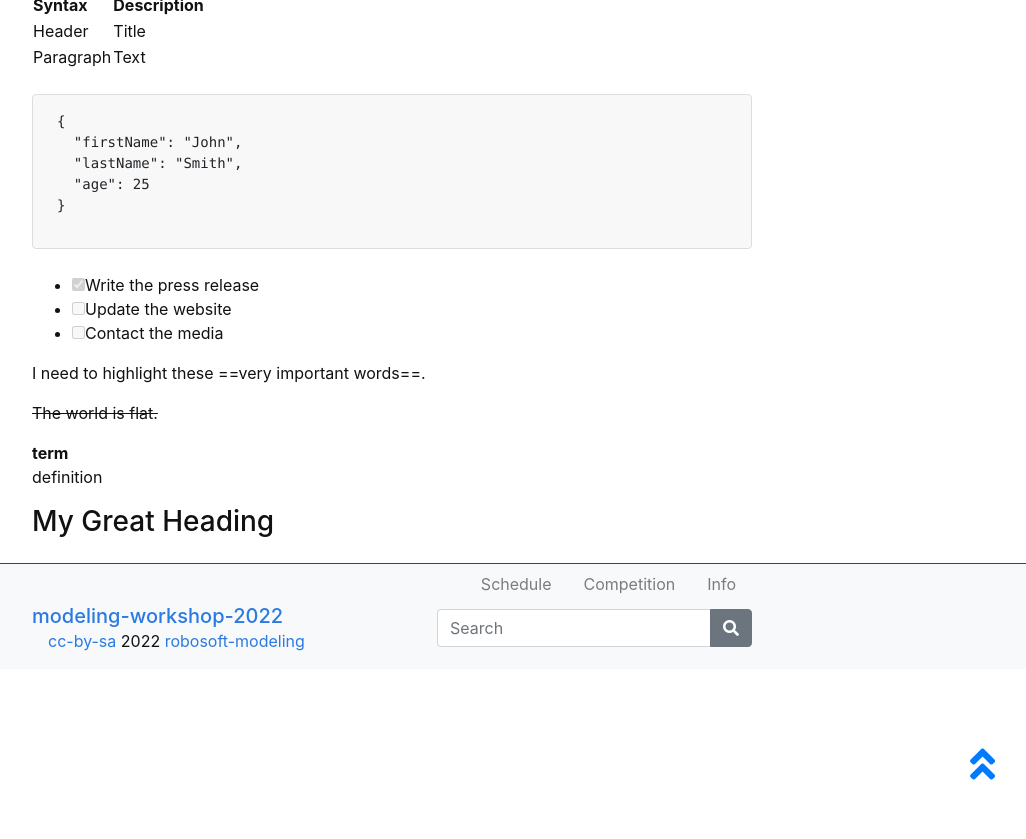
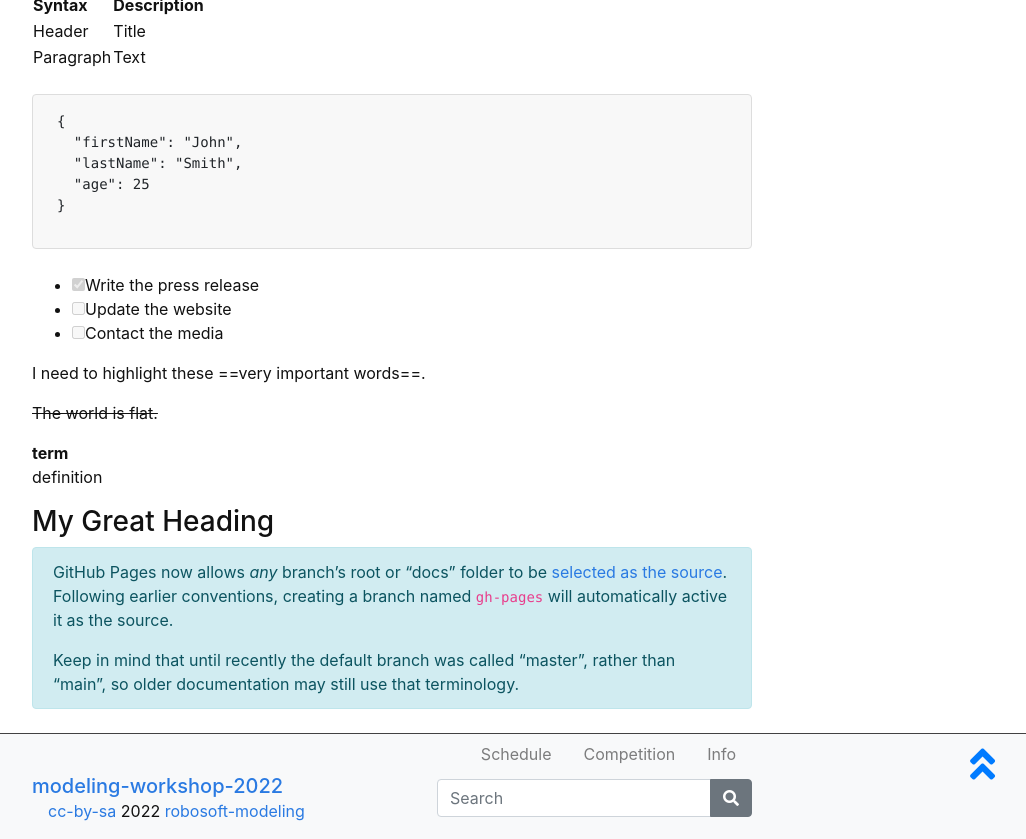
Before and after one commit to robosoft-modeling/robosoft-2022-workshop, a Jekyll site: the page built from content/4-new-page.md, in a window 1280 px wide and 900 px high, scrolled down 975 px, cut to the strip 61-900 px from the top of the window. Shown: the whole strip, without its empty margins (248-1274 px from the left). Built offline with Jekyll 4.4.1, drawn with Linux system fonts in a browser that asks for light colours; our own code applies the rules of GitHub Pages for plain Markdown files.

Commit message:
Update 4-new-page.md

```diff
--- a/content/4-new-page.md
+++ b/content/4-new-page.md
@@ -52,3 +52,10 @@ term
 : definition
 
 ### My Great Heading {#custom-id}
+
+{% capture source %}GitHub Pages now allows *any* branch's root or "docs" folder to be [selected as the source](https://docs.github.com/en/free-pro-team@latest/github/working-with-github-pages/configuring-a-publishing-source-for-your-github-pages-site).
+Following earlier conventions, creating a branch named `gh-pages` will automatically active it as the source.
+
+Keep in mind that until recently the default branch was called "master", rather than "main", so older documentation may still use that terminology.
+{% endcapture %}
+{% include alert.html text=source color="info" %}
```
